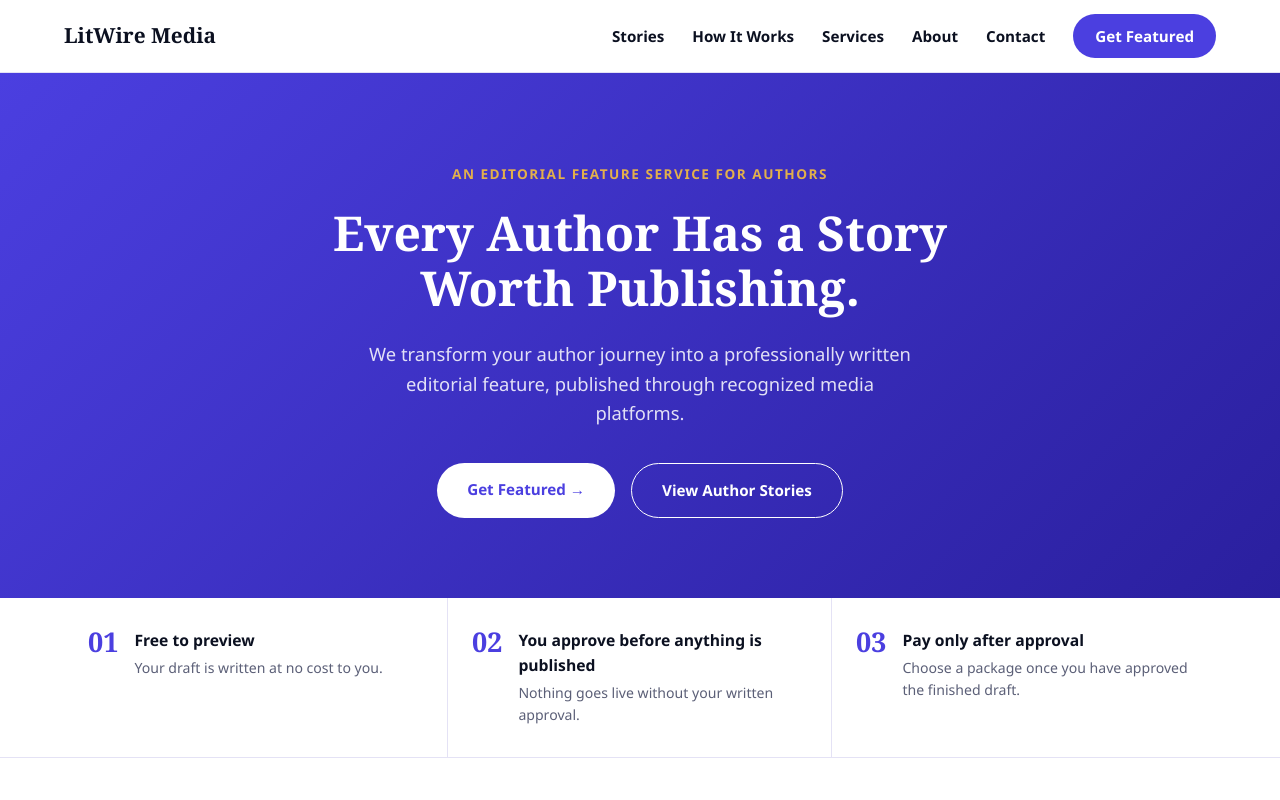
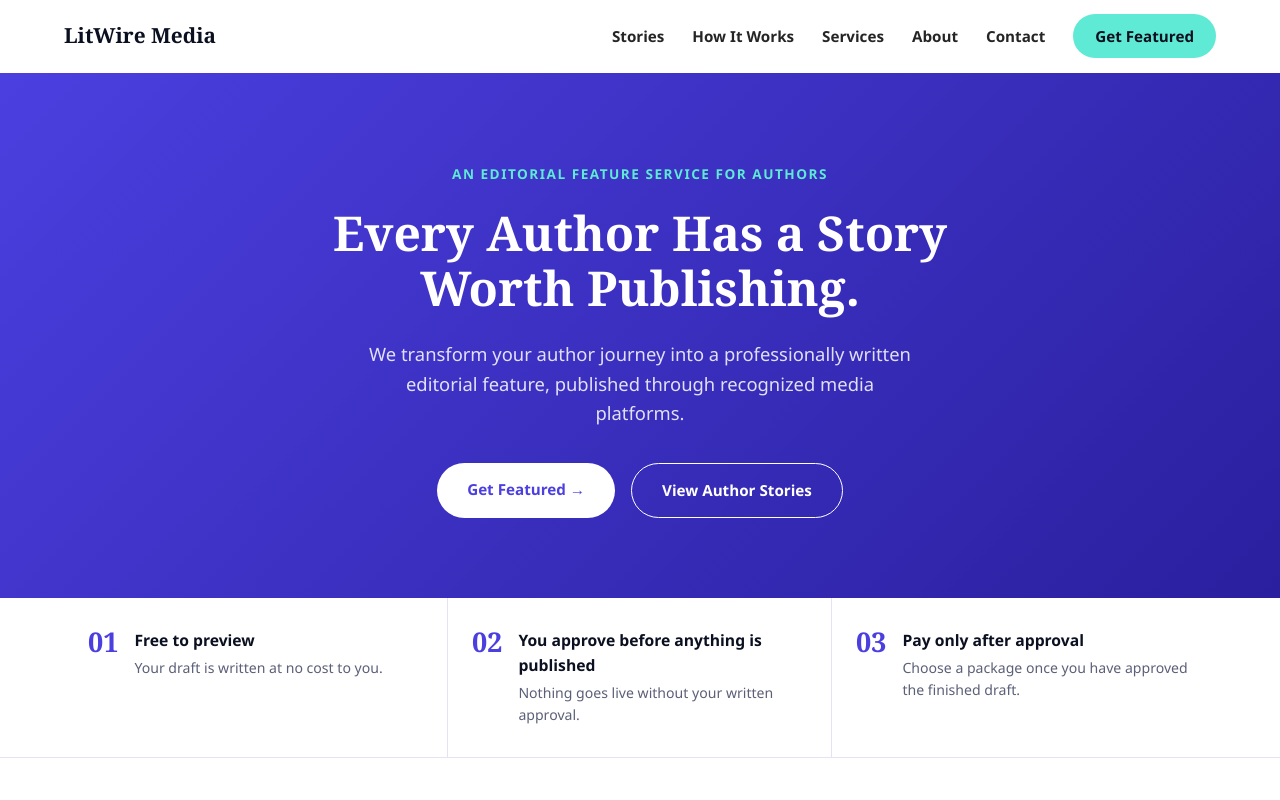
Before and after one commit to emmanuelaustin534-source/author-global-press, a React (Vite) app: page / in a window 1280 px wide. Shown: the top 800 px of the page. Built offline with nearby package versions, Linux system fonts and the light colour scheme.

Commit message:
site updated

```diff
--- a/src/index.css
+++ b/src/index.css
@@ -4,7 +4,9 @@
   --color-blue: #4b3fe0;
   --color-blue-dark: #2a1f9e;
   --color-black: #0b1020;
-  --color-gold: #e3b04b;
+  --color-accent: #5eead4;
+  --color-accent-dark: #2dd4bf;
+
   --color-gray: #5b5f77;
   --color-border: #e4e2f5;
 
--- a/src/styles/Footer.css
+++ b/src/styles/Footer.css
@@ -32,7 +32,7 @@
 }
 
 .footer-links a:hover {
-  color: var(--color-gold);
+  color: var(--color-accent: #e3b04b;);
 }
 
 .footer-links a {
@@ -66,7 +66,7 @@
 .footer-email {
   display: inline-block;
   margin-top: 16px;
-  color: var(--color-gold);
+  color: var(--color-accent: #e3b04b;);
   font-size: 0.9rem;
 }
 
--- a/src/styles/Home.css
+++ b/src/styles/Home.css
@@ -13,7 +13,7 @@
 }
 
 .hero-tag {
-  color: var(--color-gold);
+  color: var(--color-accent);
   font-weight: 700;
   letter-spacing: 1.5px;
   font-size: 0.85rem;
@@ -459,7 +459,7 @@
 }
 
 .final-cta-label {
-  color: var(--color-gold);
+  color: var(--color-accent);
   font-weight: 700;
   letter-spacing: 1.5px;
   font-size: 0.85rem;
@@ -484,7 +484,7 @@
 
 .final-cta-btn {
   display: inline-block;
-  background-color: var(--color-gold);
+  background-color: var(--color-accent);
   color: var(--color-black);
   font-weight: 700;
   padding: 15px 34px;
--- a/src/styles/Navbar.css
+++ b/src/styles/Navbar.css
@@ -1,6 +1,6 @@
 .navbar {
-  border-bottom: 1px solid var(--color-border);
   background-color: var(--color-white);
+  border-bottom: 1px solid rgba(255, 255, 255, 0.08);
   position: sticky;
   top: 0;
   z-index: 100;
@@ -12,11 +12,11 @@
 }
 
 .navbar-glassy {
-  background-color: rgba(255, 255, 255, 0.6);
-  backdrop-filter: blur(14px) saturate(160%);
-  -webkit-backdrop-filter: blur(14px) saturate(160%);
-  border-bottom: 1px solid rgba(227, 231, 238, 0.5);
-  box-shadow: 0 4px 24px rgba(13, 15, 20, 0.06);
+  background-color: rgba(237, 238, 241, 0.781);
+  backdrop-filter: blur(16px) saturate(160%);
+  -webkit-backdrop-filter: blur(16px) saturate(160%);
+  border-bottom: 1px solid rgba(255, 255, 255, 0.1);
+  box-shadow: 0 6px 24px rgba(255, 255, 255, 0.363);
 }
 
 .navbar-inner {
@@ -32,6 +32,7 @@
   border: none;
   font-size: 1.5rem;
   cursor: pointer;
+  color: var(--color-blue);
 }
 
 .navbar-links {
@@ -43,23 +44,25 @@
 }
 
 .navbar-links a {
-  color: var(--color-black);
+  color: rgba(7, 7, 7, 0.88);
   transition: color 0.2s;
 }
 
 .navbar-links a:hover {
-  color: var(--color-blue);
+  color: var(--color-accent);
 }
 
 .navbar-cta {
-  background-color: var(--color-blue);
-  color: var(--color-white) !important;
+  background-color: var(--color-accent);
+  color: var(--color-black) !important;
   padding: 10px 22px;
   border-radius: 30px;
+  font-weight: 700;
 }
 
 .navbar-cta:hover {
-  background-color: var(--color-blue-dark) !important;
+  background-color: var(--color-accent-dark) !important;
+  color: var(--color-black) !important;
 }
 
 @media (max-width: 768px) {
@@ -77,7 +80,7 @@
     flex-direction: column;
     align-items: flex-start;
     gap: 0;
-    border-bottom: 1px solid var(--color-border);
+    border-bottom: 1px solid rgba(255, 255, 255, 0.1);
   }
 
   .navbar-links.open {
@@ -87,11 +90,11 @@
   .navbar-links a {
     width: 100%;
     padding: 16px 24px;
-    border-bottom: 1px solid var(--color-border);
+    border-bottom: 1px solid rgba(255, 255, 255, 0.08);
   }
 
   .navbar-cta {
-    border-radius: 0;
+    border-radius: 20;
     text-align: center;
   }
 }
--- a/src/styles/Services.css
+++ b/src/styles/Services.css
@@ -64,7 +64,7 @@
   top: -14px;
   left: 50%;
   transform: translateX(-50%);
-  background-color: var(--color-gold);
+  background-color: var(--color-accent);
   color: var(--color-black);
   font-size: 0.75rem;
   font-weight: 700;
```
